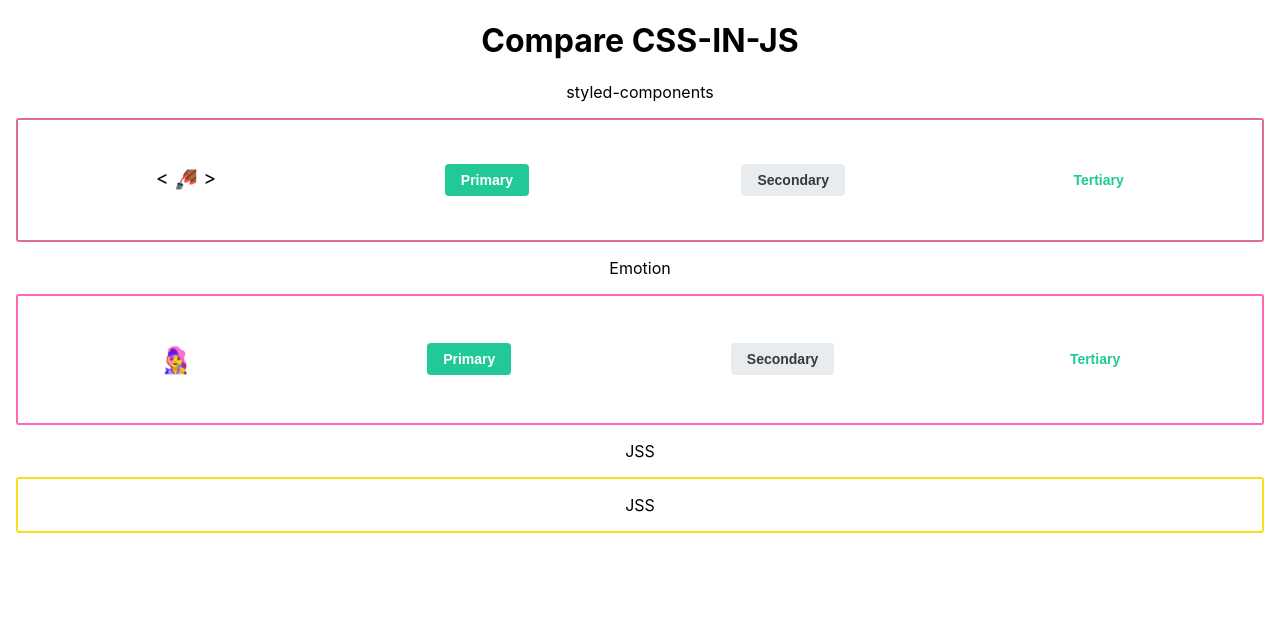
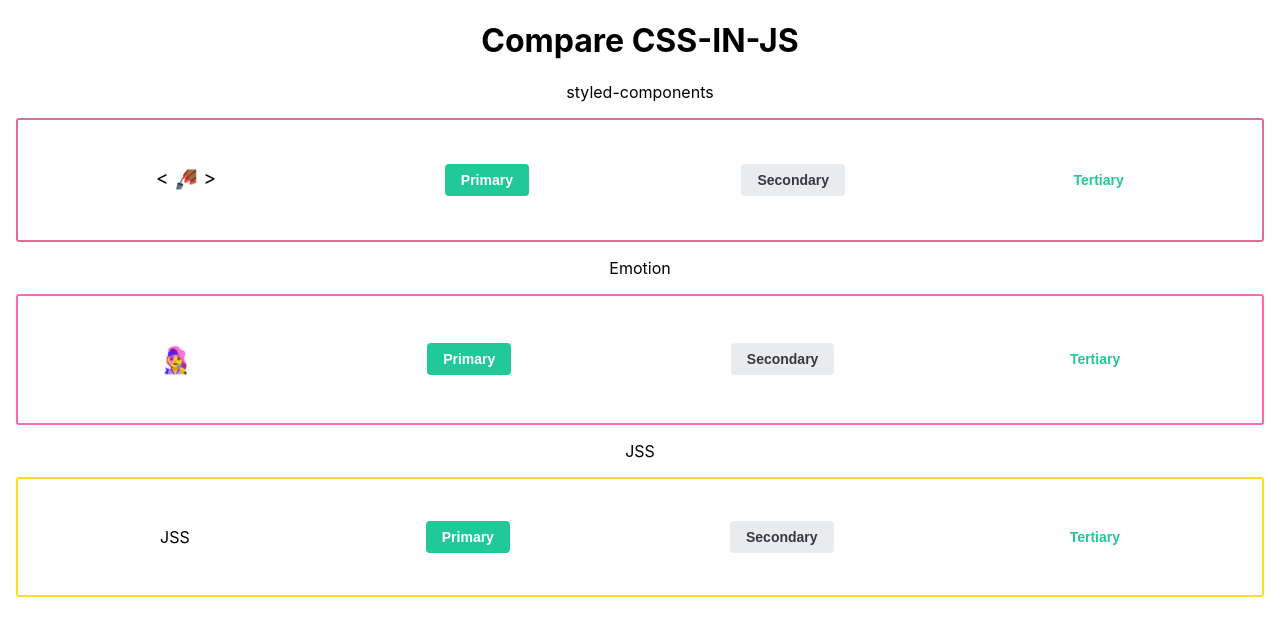
Before and after one commit to Jereint20/compare_css-in-js, a React (Create React App) app: page / in a window 1280 px wide. Shown: the top 636 px of the page. Built offline with nearby package versions, Linux system fonts and the light colour scheme.

Commit message:
Implement JSS Buttons

```diff
--- a/src/components/JSS/Animation.tsx
+++ b/src/components/JSS/Animation.tsx
@@ -2,20 +2,21 @@
 import { createUseStyles } from 'react-jss';
 
 const useStyles = createUseStyles({
-    '@keyframes slideRight': {
+    '@keyframes flicker': {
         from: { opacity: 0 },
         to: { opacity: 1 },
     },
 
     text: {
+        padding: [32, 16],
         display: 'inline-block',
-        animation: '$slideRight 1s ease-in-out infinite alternate',
+        animation: '$flicker 1s ease-in-out infinite alternate',
     },
 });
 
-const SlideRight = () => {
+const Flicker = () => {
     const classes = useStyles();
     return <div className={classes.text}>JSS</div>;
 };
 
-export default SlideRight;
+export default Flicker;
--- /dev/null
+++ b/src/components/JSS/Buttons.tsx
@@ -0,0 +1,58 @@
+import React from 'react';
+import { buttonStyleObj } from '../../css/common';
+import { createUseStyles } from 'react-jss';
+
+const useStyles = createUseStyles({
+    button: buttonStyleObj,
+    primary: {
+        extend: 'button',
+        background: '#20c997',
+        color: 'white',
+        '&:hover': {
+            background: '#38d9a9',
+        },
+        '&:active': {
+            background: '#12b886',
+        },
+    },
+    secondary: {
+        extend: 'button',
+        background: '#e9ecef',
+        color: '#343a40',
+        '&:hover': {
+            background: '#f1f3f5',
+        },
+        '&:active': {
+            background: '#dee2e6',
+        },
+    },
+    tertiary: {
+        extend: 'button',
+        background: 'none',
+        color: '#20c997',
+        '&:hover': {
+            background: '#e6fcf5',
+        },
+        '&:active': {
+            background: '#c3fae8',
+        },
+    },
+});
+
+interface ButtonProps {
+    buttonType: 'primary' | 'secondary' | 'tertiary';
+    children: React.ReactNode;
+    onClick?: (e?: React.MouseEvent<HTMLButtonElement>) => void;
+}
+
+const Button = ({ children, buttonType, onClick }: ButtonProps) => {
+    const classes = useStyles();
+    console.log(buttonType);
+    return (
+        <button className={classes[buttonType]} onClick={onClick}>
+            {children}
+        </button>
+    );
+};
+
+export default Button;
--- a/src/components/JSS/index.tsx
+++ b/src/components/JSS/index.tsx
@@ -1,6 +1,7 @@
 import React from 'react';
 import { createUseStyles } from 'react-jss';
-import SlideRight from './Animation';
+import Flicker from './Animation';
+import Button from './Buttons';
 
 // Create your Styles. Remember, since React-JSS uses the default preset,
 // most plugins are available without further configuration needed.
@@ -15,7 +16,7 @@
         justifyContent: 'space-around',
         alignItems: 'center',
         alignContent: 'space-around',
-        border: '2px solid #f7df1e',
+        border: [2, 'solid', '#f7df1e'],
         borderRadius: 3,
 
         '@media (min-width: 400px)': {
@@ -29,7 +30,10 @@
     const classes = useStyles();
     return (
         <section className={classes.sectionStyles}>
-            <SlideRight />
+            <Flicker />
+            <Button buttonType="primary">Primary</Button>
+            <Button buttonType="secondary">Secondary</Button>
+            <Button buttonType="tertiary">Tertiary</Button>
         </section>
     );
 };
--- a/src/components/StyledComponents/Buttons.tsx
+++ b/src/components/StyledComponents/Buttons.tsx
@@ -4,7 +4,7 @@
 import { buttonStyle } from '../../css/common';
 
 interface ButtonProps {
-    buttonType: string;
+    buttonType: 'primary' | 'secondary' | 'tertiary';
     children: React.ReactNode;
     onClick?: (e?: React.MouseEvent<HTMLButtonElement>) => void;
 }
@@ -51,7 +51,6 @@
 const Button = styled.button`
     ${buttonStyle};
     ${(props: ButtonStyleProps) => {
-        console.log(props);
         return props.primary
             ? themes.primary
             : props.secondary
--- a/src/css/common.ts
+++ b/src/css/common.ts
@@ -21,3 +21,30 @@
         background: #12b886;
     }
 `;
+
+// JSS 는 string template 사용시 selectors 및 nest rule 사용 불가
+//https://cssinjs.org/jss-plugin-template?v=v10.4.0
+
+export const buttonStyleObj = {
+    outline: 'none',
+    border: 'none',
+    boxSizing: 'border-box',
+    height: '2rem',
+    fontSize: '0.875rem',
+    padding: '0.5rem 1rem',
+    background: '#20c997',
+    color: 'white',
+    borderRadius: '0.25rem',
+    lineHeight: 1,
+    fontWeight: 600,
+    cursor: 'pointer',
+    '&:focus': {
+        'box-shadow': [0, 0, 8, 'rgba(0, 0, 0, 0.2)'],
+    },
+    '&:hover': {
+        background: '#38d9a9',
+    },
+    '&:active': {
+        background: '#12b886',
+    },
+};
```
